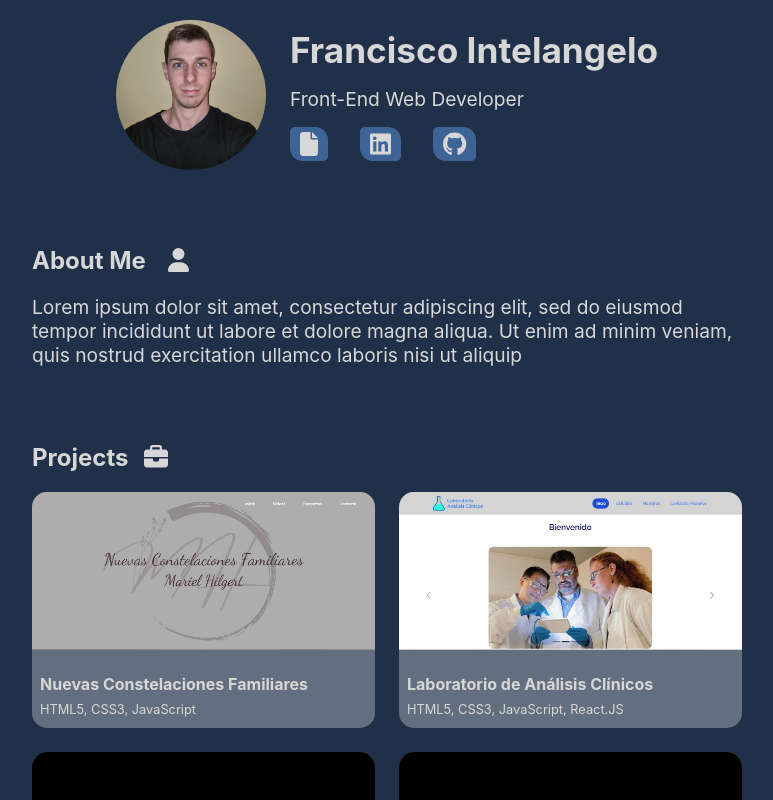
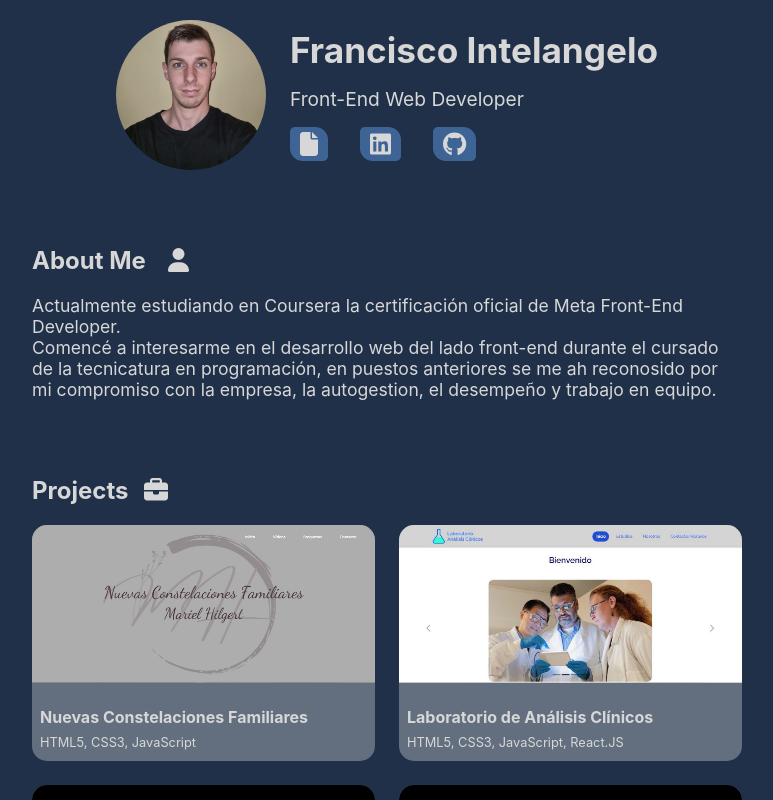
Before and after one commit to Francisco-Intelangelo/Francisco-Intelangelo, a React (Create React App) app: page / in a window 1280 px wide. Shown: the top 800 px of the page, without its empty margins (253-1026 px from the left). Built offline with nearby package versions, Linux system fonts and the light colour scheme.

Commit message:
txt about

```diff
--- a/public/index.html
+++ b/public/index.html
@@ -2,16 +2,11 @@
 <html lang="en">
   <head>
     <meta charset="utf-8" />
-    <link rel="icon" href="%PUBLIC_URL%/favicon.ico" />
     <meta name="viewport" content="width=device-width, initial-scale=1" />
     <meta name="theme-color" content="#000000" />
-    <meta
-      name="description"
-      content="Web site created using create-react-app"
-    />
-    <link rel="apple-touch-icon" href="%PUBLIC_URL%/logo192.png" />
-    <link rel="manifest" href="%PUBLIC_URL%/manifest.json" />
-    <title>React App</title>
+    <meta name="description" content="Web site created using create-react-app" />
+    <link rel="icon" type="image/png" href="../src/components/images/logo.png" />
+    <title>Francisco Intelangelo</title>
   </head>
   <body>
     <div id="root"></div>
--- a/src/components/AboutMe.js
+++ b/src/components/AboutMe.js
@@ -13,7 +13,8 @@ export const AboutMe = () => {
         >
             <h2>About Me <Icon icon={faUser}/></h2>
             <TxtAbout>
-                Lorem ipsum dolor sit amet, consectetur adipiscing elit, sed do eiusmod tempor incididunt ut labore et dolore magna aliqua. Ut enim ad minim veniam, quis nostrud exercitation ullamco laboris nisi ut aliquip
+                Actualmente estudiando en Coursera la certificación oficial de Meta Front-End Developer.<br/>
+                Comencé a interesarme en el desarrollo web del lado front-end durante el cursado de la tecnicatura en programación, en puestos anteriores se me ah reconosido por mi compromiso con la empresa, la autogestion, el desempeño y trabajo en equipo.
             </TxtAbout>
         </motion.section>
     )
@@ -24,5 +25,5 @@ const Icon = styled(FontAwesomeIcon)`
 `;
 const TxtAbout = styled.p`
     margin: 0;
-    font-size: 1.2rem;
+    font-size: 1.1rem;
 `;
```
Also changed, not shown: public/manifest.json (deleted), src/logo.svg (deleted).
